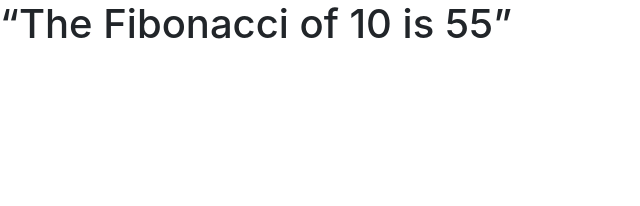
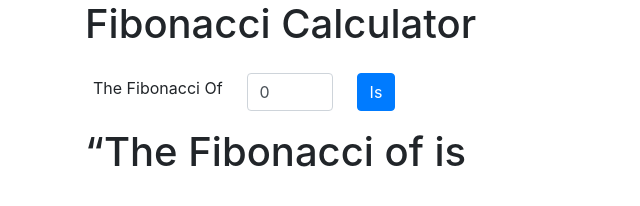
Before and after one commit to SerjPas/fibonacci-calculator, a plain HTML site: page index.html in a window 1280 px wide. Shown: the whole page, without its empty margins (0-640 px from the left). Drawn offline with nearby package versions, Linux system fonts and the light colour scheme.

Commit message:
Milestone 3 -done

```diff
--- a/index.html
+++ b/index.html
@@ -12,7 +12,34 @@
 </head>
 
 <body>
-<h1> “The Fibonacci of <span id="X"></span>  is <span id="Y"></span>”</h1>
+<div class= "container">
+    <div class="row">
+        <div class="col">
+            <h1>Fibonacci Calculator</h1>
+        </div>
+    </div>
+
+    <div class="form-group row align-items-center m-2">
+            <label for="number-input" class="form-label mr-4">The Fibonacci Of</label>
+            <div>
+                <input class="form-control" type="number" value="0" id="number-input" style="width: 86px;
+height: 38px;">
+            </div>
+            <div>
+                <button  id="clacFiboButton" type="submit" class="btn btn-primary ml-4"  onclick="innerTextOnTheirPlace()">Is</button>
+            </div>
+            <h1><span class="Y ml-4"></span></h1>
+
+    </div>
+    <div class="row">
+        <div class="col">
+            <h1>“The Fibonacci of <span id="X"></span> is <span class="Y"></span></h1>
+        </div>
+        </div>
+
+
+</div>
+
 
 <script src="https://code.jquery.com/jquery-3.5.1.slim.min.js"
         integrity="sha384-DfXdz2htPH0lsSSs5nCTpuj/zy4C+OGpamoFVy38MVBnE+IbbVYUew+OrCXaRkfj"
--- a/js/scripts.js
+++ b/js/scripts.js
@@ -1,7 +1,11 @@
-let xVariable = 10;
-function calculateFibonacci(xVariable){
+
+function innerTextOnTheirPlace(){
+    let xVariable = document.getElementById('number-input').value;
+    document.querySelector(".Y").innerText = calculateFibonacci(xVariable);
+}
+function calculateFibonacci(xVariable) {
     let prev = 0, next = 1;
-    for(let i = 0; i < xVariable; i++){
+    for (let i = 0; i < xVariable; i++) {
         let temp = next;
         next = prev + next;
         prev = temp;
@@ -9,8 +13,3 @@ function calculateFibonacci(xVariable){
     return prev;
 
 }
-
-let yVariable = calculateFibonacci(xVariable);
-
-document.getElementById('X').innerText = xVariable.toString();
-document.getElementById('Y').innerText = yVariable.toString();
```
